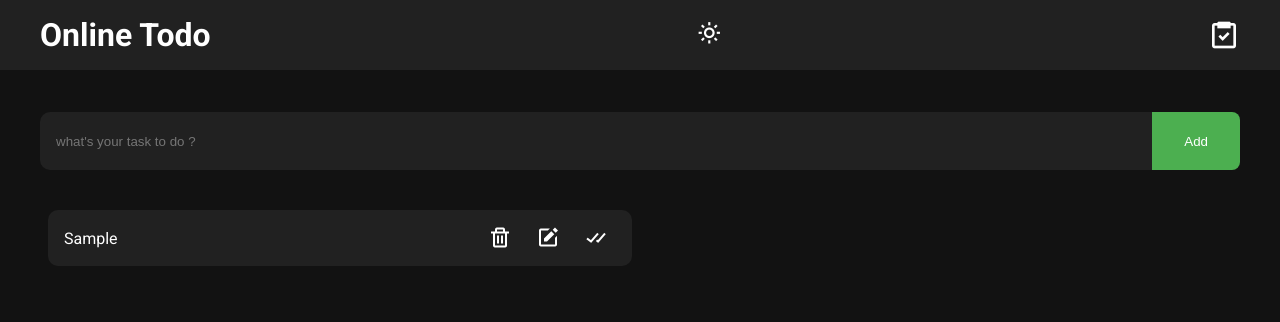
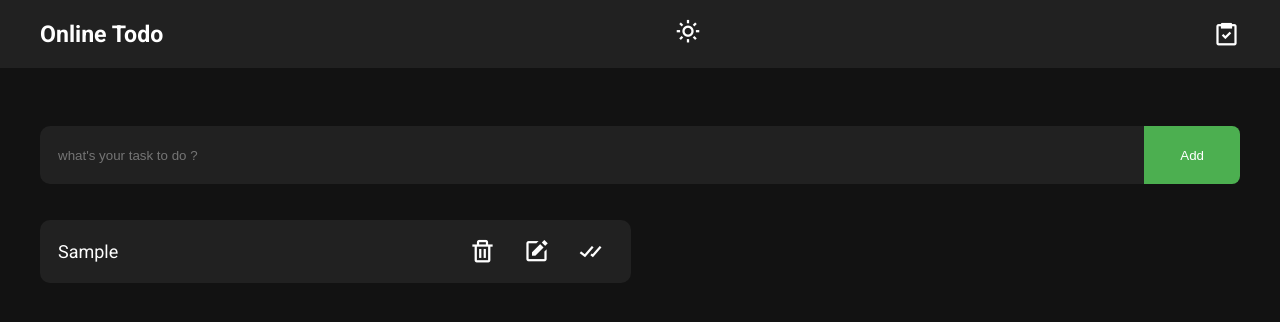
Before and after one commit to Sky-De/TypeScript-ToDoApp, a React (Create React App) app: page / in a window 1280 px wide. Both pictures are taken after typing "Sample" into the empty fields and a click on the button "Add". Shown: the top 322 px of the page. Built offline with nearby package versions, Linux system fonts and the light colour scheme.

Commit message:
refactored/cleaned ready to deploy

```diff
--- a/src/App.css
+++ b/src/App.css
@@ -37,11 +37,10 @@
 
 .header__toggleMode{
     color: var(--text-primary);
-    font-size: 1.6rem;
+    /* font-size: 1.6rem; */
     cursor: pointer;
 }
 
 .header__icon {
-    font-size: 2rem;
     color: var(--text-primary);
 }
--- a/src/App.tsx
+++ b/src/App.tsx
@@ -8,7 +8,6 @@ const App: React.FC = () =>  {
   const [darkTheme, setDarkTheme] = useState(true);
   const changeThemeMode = () => setDarkTheme(pre => !pre);
 
-  // const { dispatch } = useContext(TaskContext);
   const { dispatch } = useTasks();
 
   const [task, setTask] = useState<string>("");
--- a/src/components/taskList/TaskItem.tsx
+++ b/src/components/taskList/TaskItem.tsx
@@ -1,6 +1,6 @@
-import { useContext, useEffect, useRef, useState } from "react";
+import { useEffect, useRef, useState } from "react";
 import { Task } from "../../models";
-import { TaskContext, useTasks } from "../../context/tasksContext";
+import { useTasks } from "../../context/tasksContext";
 
 type Props = {
     task: Task;
@@ -11,8 +11,11 @@ const TaskItem: React.FC<Props> = ({ task }) => {
     const [editedTask, setEditedTask] = useState<string>(task.task);
     const { dispatch } = useTasks();
 
-    // deleting-----------------------------------------
-    const INITIAL_SC_TO_DELETE = 25;
+    // Deleting process-user after click on delete btn have 5sc to stop delete proccess
+    // by tap on undo btn
+    // or can wait 5sc to auto delelte
+    // or can click on counter to delete immidiately
+    const INITIAL_SC_TO_DELETE = 5;
     const [isDeleting, setIsDeleting] = useState(false);
     const [deleteNow, setDeleteNow] = useState(false);
     const [counter, setCounter] = useState(INITIAL_SC_TO_DELETE);
@@ -38,7 +41,7 @@ const TaskItem: React.FC<Props> = ({ task }) => {
         return () => {
         clearInterval(deleteIntervalRef.current!);
         };
-    }, [isDeleting, counter,deleteNow]);
+    }, [isDeleting, counter, deleteNow]);
 
      const startDelete = () => {
         if (isDeleting) {
--- a/src/components/taskList/style.css
+++ b/src/components/taskList/style.css
@@ -56,8 +56,6 @@
     border: none;
     background-color: transparent;
     color: var(--info);
-    font-family: "ROBOTO";
-    font-size: 1rem;
 }
 
 .list__item--action {
@@ -67,7 +65,6 @@
 
 .list__item--action i{
     margin-right: 1.5rem;
-    font-size: 1.5rem;
     cursor: pointer;
     transition: color 0.3s ease;
 }
@@ -91,6 +88,28 @@
     color: var(--bg-button);
 }
 
+
+
+/* media Q------------------------------------------------------- */
+@media screen and (min-width: 1201px) {
+    .list {
+        padding: 0;
+    }
+    .list__item--task {
+        min-width: 25vw;
+    }
+}
+
+@media screen and (min-width: 1600px) {
+    .list {
+        padding: 0;
+    }
+
+    .list__item--task {
+        min-width: 70%;
+    }
+}
+
 @media screen and (min-width: 800px) and (max-width: 950px) {
     .list__item__warning--text{
         display: none;
@@ -100,9 +119,9 @@
     }
 }
 
-@media screen and (min-width: 800px) {
+@media screen and (min-width: 800px) and (max-width:1200px) {
     .list {
-        padding: 0.5rem;
+        padding: 0 0.5rem;
 
     }
     .list__item--task {
--- a/src/index.css
+++ b/src/index.css
@@ -1,4 +1,5 @@
 @import url('https://fonts.googleapis.com/css2?family=Roboto:wght@300;400;500;700&display=swap');
+/* basics--------------------------------------------------------------- */
 *{
   margin: 0;
   padding: 0;
@@ -10,19 +11,12 @@ input{
   outline: none;
 }
 
-
-/* For the dark mode of your todo app,
-I would suggest using the following colors:  */
+::-webkit-scrollbar {
+  display: none;
+}
 
 
-
-
-/* As for the font sizes,
-Material Design recommends using a type scale that is based on multiples of 4,
-and using different font sizes for different screen densities. Here are my recommendations based on this principle: Mobile: body text should be 14sp,
-and headings should be 20sp Tablet: body text should be 16sp,
-and headings should be 24sp Desktop: body text should be 18sp,
-and headings should be 28sp */
+/* font size----------------------------------------------------------- */
 
 /* Mobile:
 14px for body text,
@@ -34,14 +28,46 @@ Desktop:
 18px for body text,
 24px for headings */
 
+/* Base font sizes for mobile, tablet and desktop */
+@media screen and (max-width: 767px) {
+  :root {
+    font-size: 14px;
+  }
+}
+
+@media screen and (min-width: 768px) and (max-width: 1023px) {
+  :root {
+    font-size: 16px;
+  }
+}
+
+@media screen and (min-width: 1024px) {
+  :root {
+    font-size: 18px;
+  }
+}
+
+/* Font sizes for body text and headings using rem */
+body {
+  font-size: 1rem;
+  /* This will be 14px, 16px or 18px depending on the media query above */
+}
+
+h1,
+h2,
+h3 {
+  font-size: 1.2857rem;
+  /* This will be 18px, 22px or 24px depending on the media query above */
+}
+
+.list__item--action i,
+.header__icon,
+.header__toggleMode{
+  font-size: 1.5rem;
+}
+
+/* colors------------------------------------------------------ */
 :root {
-  /* --bg-primary: #FFFFFF;
-  --bg-secondary: #F4F4F4;
-  --text-primary: #333333;
-  --text-secondary: #666666;
-  --bg-button: #4CAF50;
-  --color-button: #FFFFFF; */
-
   --bg-primary: #FFFFFF;
   --bg-primary-blur: #ffffffd6;
   --bg-primary-op: #121212c0;
@@ -57,13 +83,6 @@ Desktop:
 }
 
 .App.dark {
-  /* --bg-primary: #202020;
-  --bg-secondary: #333333;
-  --text-primary: #FFFFFF;
-  --text-secondary: #CCCCCC;
-  --bg-button: #4CAF50;
-  --color-button: #FFFFFF; */
-
   --bg-primary: #121212;
   --bg-primary-blur: #121212d9;
   --bg-primary-op: #ffffffca;
@@ -77,22 +96,3 @@ Desktop:
   --success: #2e7d32;
   --disable:#808080;
 }
-
-::-webkit-scrollbar {
-  display: none;
-}
-
-
-body {
-  margin: 0;
-  font-family:'Roboto', 'Oxygen',
-    'Ubuntu', 'Cantarell', 'Fira Sans', 'Droid Sans', 'Helvetica Neue',
-    sans-serif;
-  -webkit-font-smoothing: antialiased;
-  -moz-osx-font-smoothing: grayscale;
-}
-
-code {
-  font-family: source-code-pro, Menlo, Monaco, Consolas, 'Courier New',
-    monospace;
-}
```
Also changed, not shown: src/components/taskList/TaskList.tsx (+2 -10 lines).
